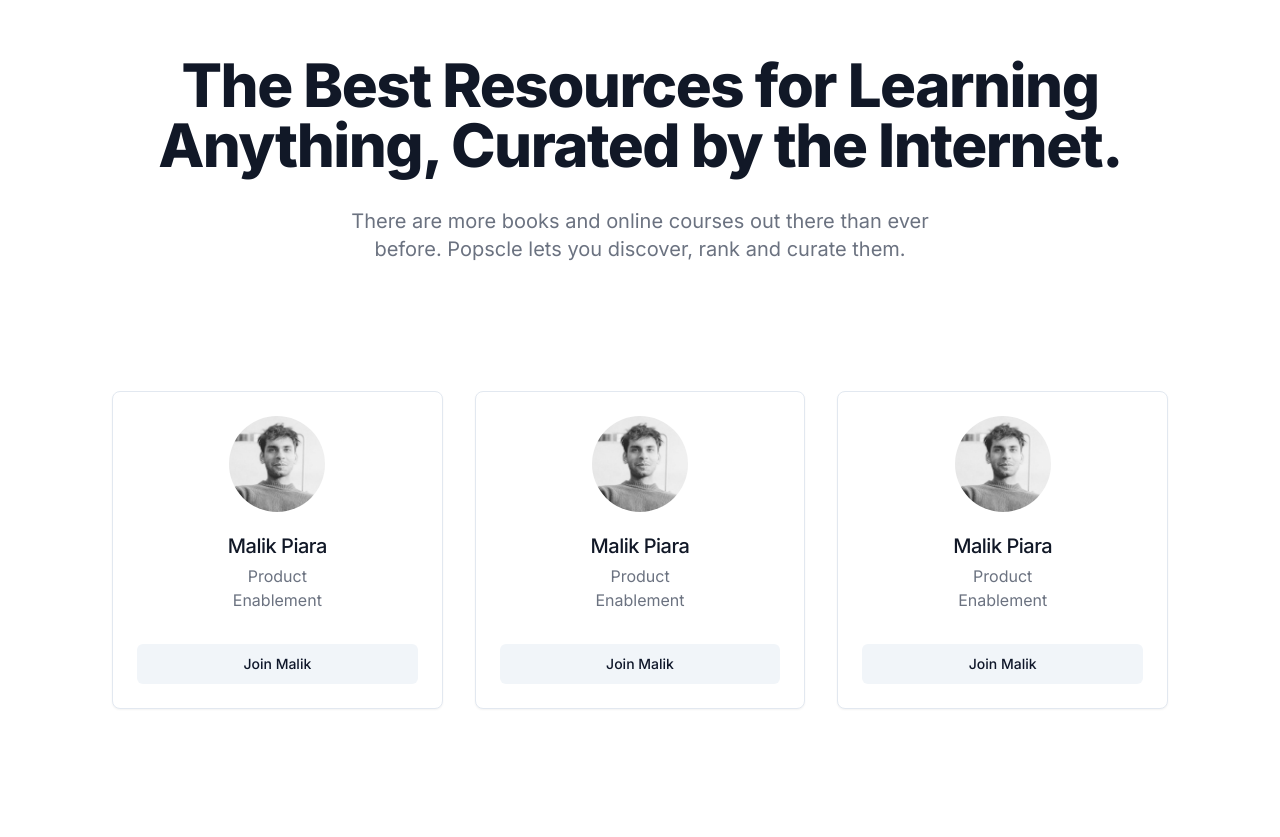
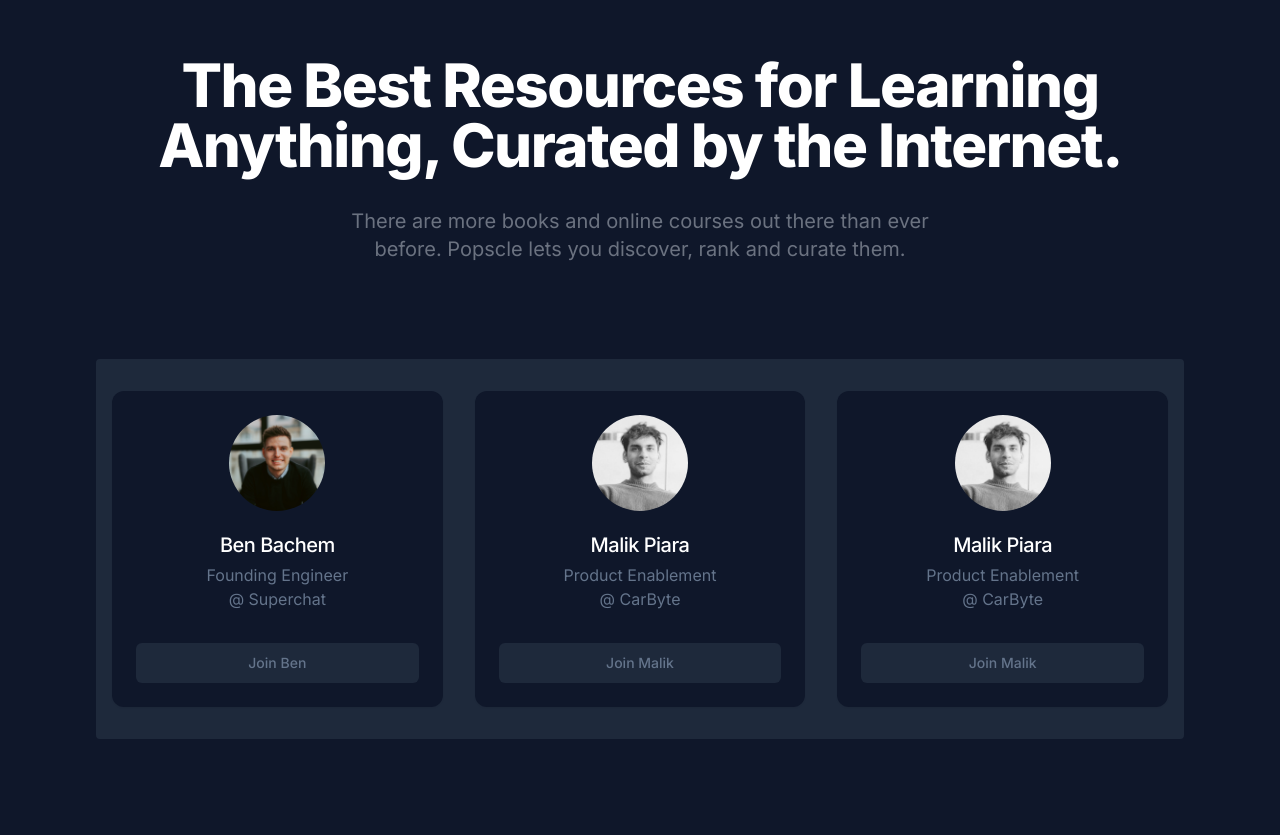
Before and after one commit to adonisote/popscle.com, a Next.js app: page / in a window 1280 px wide. Shown: the part 105-942 px from the top of the page. Built offline with nearby package versions, Linux system fonts and the light colour scheme.

Commit message:
Changed styling to dark. Added Ben Bachem to homepage.

```diff
--- a/app/page.tsx
+++ b/app/page.tsx
@@ -4,11 +4,19 @@ import Image from 'next/image';
 
 export default function Home() {
   return (
-    <main className='flex min-h-screen flex-col items-center justify-between md:p-24'>
+    <main className='bg-slate-900 flex min-h-screen flex-col items-center justify-between md:p-24'>
       <HeroHeader />
-      <section className='flex flex-col md:flex-row'>
-        <TestimonialCard />
-        <TestimonialCard />
+      <section className='flex flex-col md:flex-row overflow-x-scroll bg-slate-800 w-full rounded'>
+        <TestimonialCard
+          name='Ben Bachem'
+          role='Founding Engineer @ Superchat'
+          image='/people/ben.jpeg'
+        />
+        <TestimonialCard
+          name='Malik Piara'
+          role='Product Enablement @ CarByte'
+          image='/people/malik.jpeg'
+        />
         <TestimonialCard />
       </section>
     </main>
--- a/components/heroHeader.tsx
+++ b/components/heroHeader.tsx
@@ -8,10 +8,10 @@ export default function HeroHeader() {
   return (
     <>
       <div className='py-8 px-4 mx-auto max-w-screen-xl text-center lg:py-16 lg:px-12 animate-in'>
-        <h1 className='mb-8 text-4xl font-extrabold tracking-tight leading-none text-gray-900 md:text-5xl lg:text-6xl dark:text-white'>
+        <h1 className='mb-8 text-4xl font-extrabold tracking-tight leading-none text-white md:text-5xl lg:text-6xl'>
           {content.title}
         </h1>
-        <p className='mb-8 text-lg font-normal text-gray-500 lg:text-xl sm:px-16 xl:px-48 dark:text-gray-400'>
+        <p className='mb-8 text-lg font-normal text-gray-500 lg:text-xl sm:px-16 xl:px-48 dark:text-slate-400'>
           {content.subtitle}
         </p>
       </div>
--- a/components/testimonialCard.tsx
+++ b/components/testimonialCard.tsx
@@ -4,19 +4,23 @@ import Image from 'next/image';
 
 const person = {
   name: 'Malik Piara',
-  role: 'Product Enablement',
+  role: 'Product Enablement @ CarByte',
 };
 
-export default function TestimonialCard() {
+export default function TestimonialCard({
+  name = person.name,
+  role = person.role,
+  image = '/people/malik.jpeg',
+}) {
   return (
     <>
-      <div className='py-8 px-4 mx-auto max-w-screen-xl text-center animate-in'>
-        <Card>
+      <div className='py-8 px-4 mx-auto w-96 max-w-screen-xl text-center animate-in'>
+        <Card className='rounded-xl bg-slate-900 border-none'>
           <CardHeader className='flex items-center'>
             <div className='rounded-full'>
               <Image
                 alt='Malik'
-                src='/people/malik.jpeg'
+                src={image}
                 width={150}
                 height={150}
                 className='rounded-full w-24 h-24'
@@ -24,16 +28,19 @@ export default function TestimonialCard() {
             </div>
           </CardHeader>
           <CardContent>
-            <h1 className='mb-2 text-xl font-medium tracking-tight leading-none text-gray-900 dark:text-white'>
-              {person.name}
+            <h1 className='mb-2 text-xl font-medium tracking-tight leading-none text-white'>
+              {name}
             </h1>
-            <p className='mb-2 font-normal text-gray-500 lg:text-md sm:px-16 dark:text-gray-400'>
-              {person.role}
+            <p className='mb-2 font-normal text-slate-500 lg:text-md sm:px-16'>
+              {role}
             </p>
           </CardContent>
           <CardFooter className='flex items-center'>
-            <Button variant='secondary' className='w-full'>
-              Join {person.name.split(' ')[0]}
+            <Button
+              variant='secondary'
+              className='w-full bg-slate-800 hover:bg-rose-600 hover:text-white text-slate-500'
+            >
+              Join {name.split(' ')[0]}
             </Button>
           </CardFooter>
         </Card>
```
Also changed, not shown: public/people/ben.jpeg (added).
